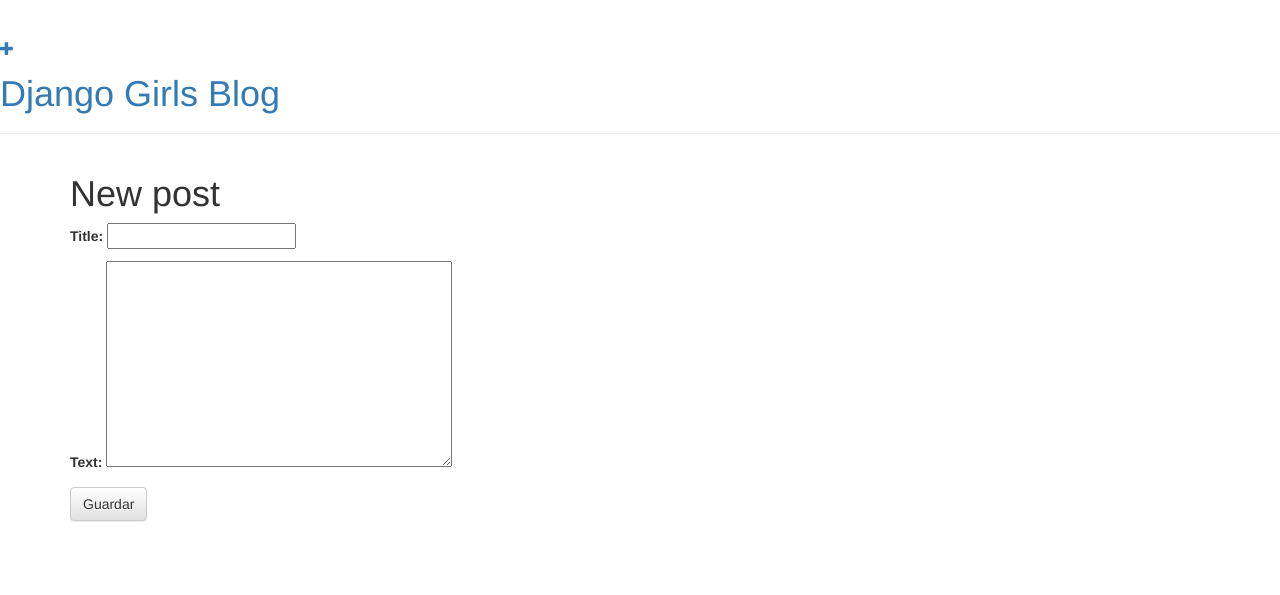
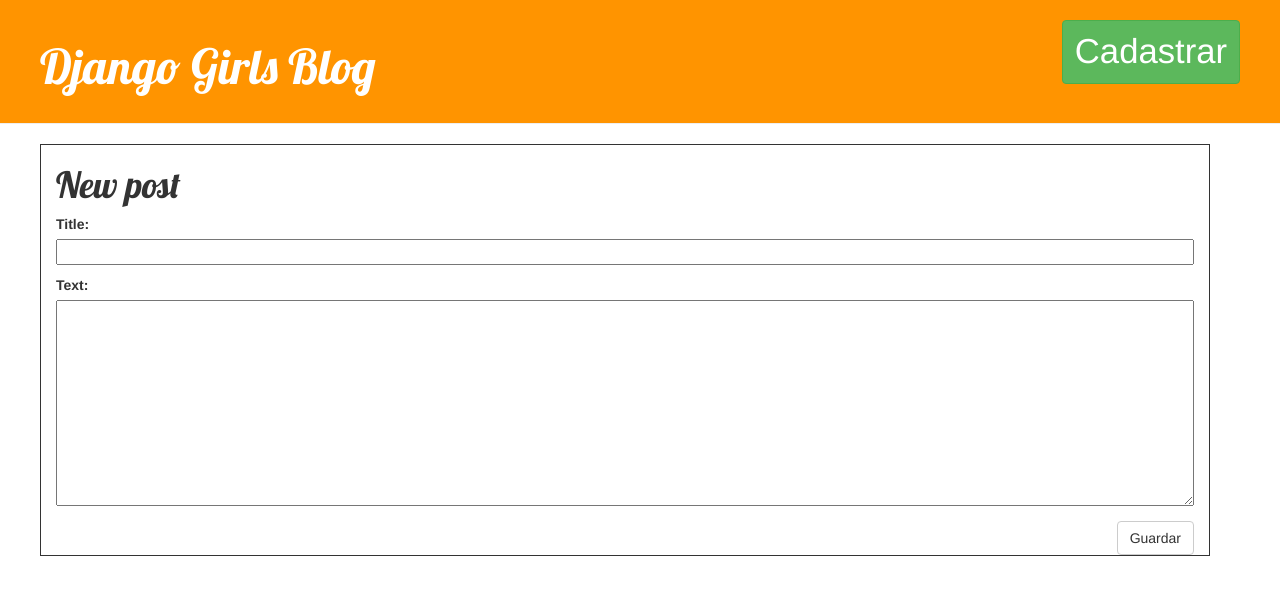
Before and after one commit to bythiago/web, a Django app: page /post/new/ in a window 1280 px wide. Shown: the top 595 px of the page. Run offline with Django 3.2, Linux system fonts and the light colour scheme; some libraries are stand-ins or nearby versions.

Commit message:
versão final

```diff
--- /dev/null
+++ b/blog/static/css/blog.css
@@ -0,0 +1,61 @@
+/*body {
+	padding-left: 15px;
+}*/
+
+h1 a {
+	color: #FCA205;
+	font-family: 'Lobster';
+}
+
+.page-header {
+  background-color: #ff9400;
+  margin-top: 0;
+  padding: 20px 20px 20px 40px;
+}
+
+.page-header h1, .page-header h1 a, .page-header h1 a:visited, .page-header h1 a:active {
+  color: #ffffff;
+  font-size: 36pt;
+  text-decoration: none;
+}
+
+.content {
+  margin-left: 40px;
+}
+
+h1, h2, h3, h4 {
+  font-family: 'Lobster', cursive;
+}
+
+.date {
+  float: right;
+  color: #828282;
+}
+
+.save {
+  float: right;
+}
+
+.post-form textarea, .post-form input {
+  width: 100%;
+}
+
+.top-menu, .top-menu:hover, .top-menu:visited {
+  color: #ffffff;
+  float: right;
+  font-size: 26pt;
+  margin-right: 20px;
+}
+
+.post {
+  margin-bottom: 70px;
+}
+
+.post h1 a, .post h1 a:visited {
+  color: #000000;
+}
+
+.col-md-12 {
+	border:1px solid;
+	display: block;
+}
--- a/blog/templates/blog/base.html
+++ b/blog/templates/blog/base.html
@@ -1,24 +1,33 @@
 {% load staticfiles %}
-<html>
-  <head>
-    <title>Django Girls blog</title>
-    <link rel="stylesheet" href="//maxcdn.bootstrapcdn.com/bootstrap/3.2.0/css/bootstrap.min.css">
-    <link rel="stylesheet" href="//maxcdn.bootstrapcdn.com/bootstrap/3.2.0/css/bootstrap-theme.min.css">
-    <!--link href='//fonts.googleapis.com/css?family=Lobster&subset=latin,latin-ext' rel='stylesheet' type='text/css'-->
-    <!--link rel="stylesheet" href="{% static 'css/blog.css' %}"-->
+<!DOCTYPE html>
+<html lang="">
+    <head>
+        <meta charset="utf-8">
+        <meta http-equiv="X-UA-Compatible" content="IE=edge">
+        <meta name="viewport" content="width=device-width, initial-scale=1">
+        <title>Django Girls blog</title>
+        <!-- Bootstrap CSS -->
+        <link rel="stylesheet" href="https://maxcdn.bootstrapcdn.com/bootstrap/3.3.6/css/bootstrap.min.css" integrity="sha384-1q8mTJOASx8j1Au+a5WDVnPi2lkFfwwEAa8hDDdjZlpLegxhjVME1fgjWPGmkzs7" crossorigin="anonymous">
+    <link href='//fonts.googleapis.com/css?family=Lobster&subset=latin,latin-ext' rel='stylesheet' type='text/css'>
+    <link rel="stylesheet" href="{% static 'css/blog.css' %}"
   </head>
   <body>
     <div class="page-header">
-        <a href="{% url 'blog.views.post_new' %}" class="top-menu"><span class="glyphicon glyphicon-plus"></span></a>
+        <a href="{% url 'blog.views.post_new' %}" class="top-menu btn btn-success">Cadastrar</a>
         <h1><a href="/">Django Girls Blog</a></h1>
     </div>
     <div class="content container">
         <div class="row">
-            <div class="col-md-8">
+            <div class="col-md-12">
                 {% block content %}
                 {% endblock %}
             </div>
         </div>
     </div>
   </body>
+
+<!-- jQuery -->
+<script src="//code.jquery.com/jquery.js"></script>
+<!-- Bootstrap JavaScript -->
+<script src="https://maxcdn.bootstrapcdn.com/bootstrap/3.3.6/js/bootstrap.min.js" integrity="sha384-0mSbJDEHialfmuBBQP6A4Qrprq5OVfW37PRR3j5ELqxss1yVqOtnepnHVP9aJ7xS" crossorigin="anonymous"></script>
 </html>
```
